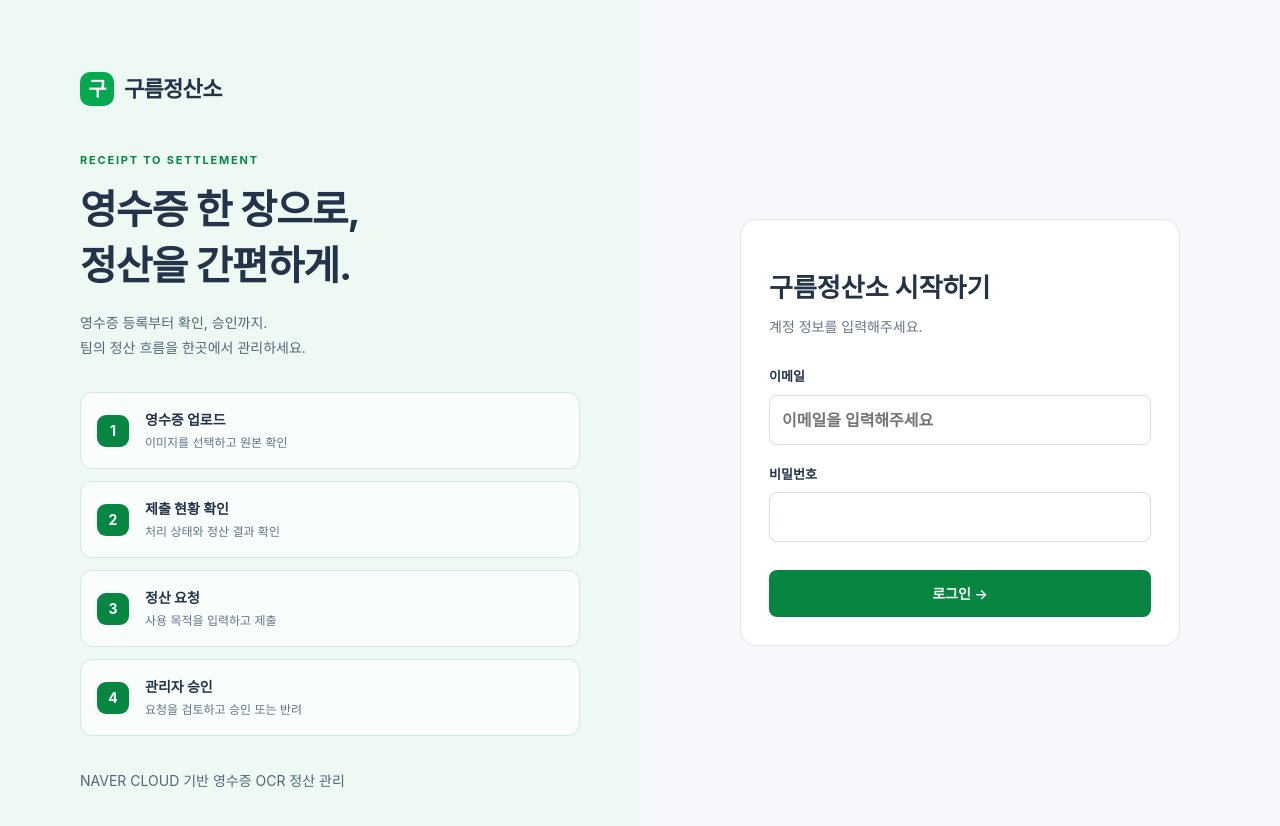
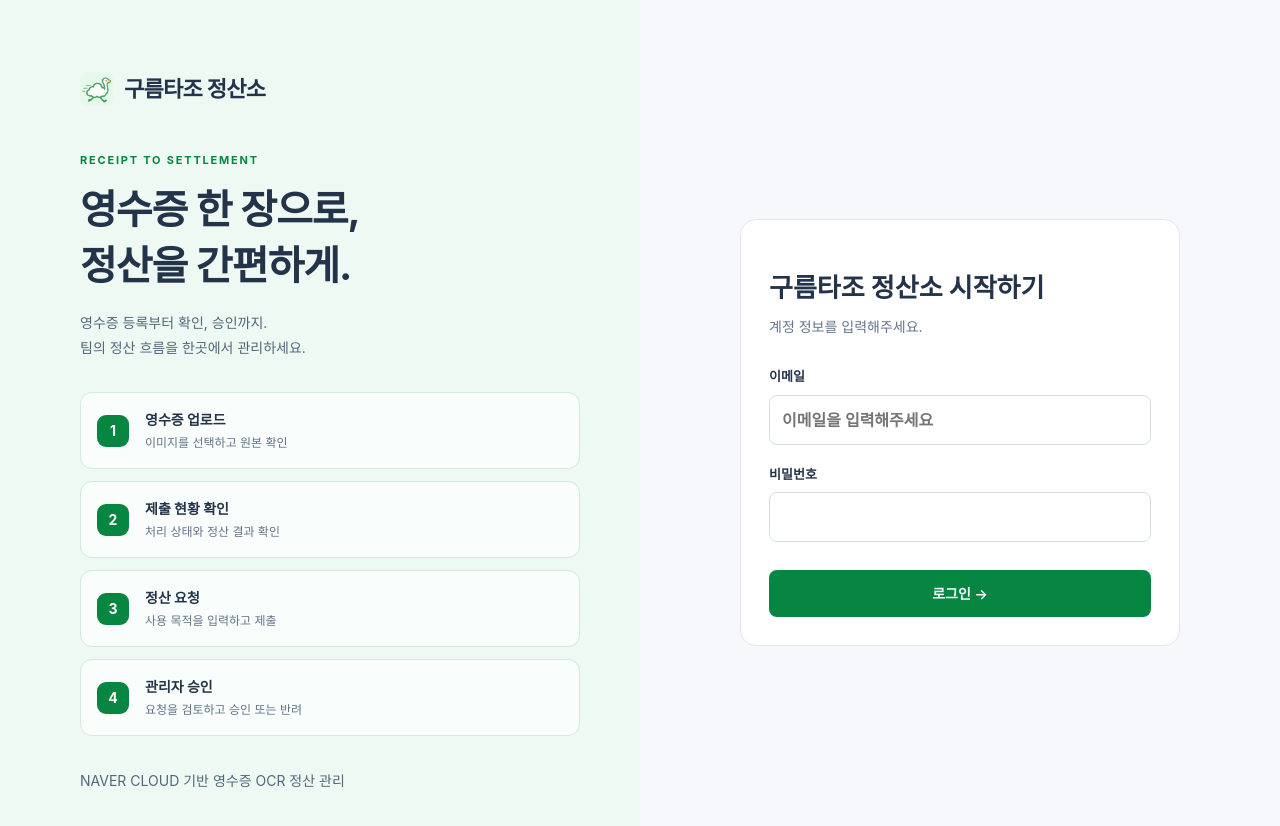
Before and after one commit to Cloud-Ostrich/CloudTajo_Settlement_Front, a React (Vite) app: page / in a window 1280 px wide. Shown: the top 826 px of the page. Built offline with nearby package versions, Linux system fonts and the light colour scheme.

Commit message:
feat: update branding to 구름타조 정산소

```diff
--- a/index.html
+++ b/index.html
@@ -4,7 +4,7 @@
     <meta charset="UTF-8" />
     <link rel="icon" type="image/svg+xml" href="/favicon.svg" />
     <meta name="viewport" content="width=device-width, initial-scale=1.0" />
-    <title>구름정산소</title>
+    <title>구름타조 정산소</title>
   </head>
   <body>
     <div id="root"></div>
--- a/src/components/Sidebar.css
+++ b/src/components/Sidebar.css
@@ -1,7 +1,9 @@
 .sidebar { position: fixed; inset: 0 auto 0 0; width: 240px; background: white; border-right: 1px solid #e5e7eb; padding: 24px 18px; z-index: 40; overflow-y: auto; display: none; }
 .sidebar.is-open { display: block; }
 .logo { display: flex; align-items: center; gap: 10px; font-size: 22px; font-weight: 750; margin-bottom: 40px; letter-spacing: -.7px; }
-.logo-icon { display: grid; place-items: center; width: 34px; height: 34px; border-radius: 10px; background: #03a94f; color: white; font-size: 20px; }
+.sidebar .logo { gap: 8px; font-size: 18px; }
+.logo-icon { position: relative; display: block; flex: 0 0 34px; width: 34px; height: 34px; overflow: hidden; border-radius: 8px; }
+.logo-icon img { position: absolute; top: 50%; left: 50%; width: 148%; height: 148%; max-width: none; object-fit: contain; transform: translate(-50%, -50%); }
 .sidebar-close { margin-left: auto; background: none; border: 0; font-size: 28px; width: 32px; }
 .sidebar-menu { display: flex; flex-direction: column; gap: 8px; }
 .sidebar-menu a { padding: 12px 14px; color: #556274; text-decoration: none; border-radius: 8px; }
--- a/src/components/Sidebar.jsx
+++ b/src/components/Sidebar.jsx
@@ -1,9 +1,10 @@
 import { NavLink } from 'react-router-dom';
 import { useSession } from '../hooks/useMockData';
+import logoImage from '../assets/cloud-ostrich-logo.png';
 import './Sidebar.css';
 function Sidebar({ open, onClose }) {
   const session = useSession();
   const admin = session?.user.role === 'ADMIN';
-  return <aside className={`sidebar${open ? ' is-open' : ''}`}><div className="logo"><span className="logo-icon">구</span><span>구름정산소</span><button className="sidebar-close" onClick={onClose} aria-label="메뉴 닫기">×</button></div><nav id="main-navigation" className="sidebar-menu" aria-label="주 메뉴" onClick={onClose}>{admin ? <><div className="menu-title">관리자</div><NavLink to="/admin/dashboard">운영 대시보드</NavLink><NavLink to="/admin/approvals">승인 관리</NavLink></> : <><NavLink to="/dashboard">내 제출 현황</NavLink><NavLink to="/receipts/new">영수증 등록</NavLink></>}</nav><p className="sidebar-note">영수증부터 정산까지<br />간편하게 관리하세요.</p></aside>;
+  return <aside className={`sidebar${open ? ' is-open' : ''}`}><div className="logo"><span className="logo-icon" aria-hidden="true"><img src={logoImage} alt="" /></span><span>구름타조 정산소</span><button className="sidebar-close" onClick={onClose} aria-label="메뉴 닫기">×</button></div><nav id="main-navigation" className="sidebar-menu" aria-label="주 메뉴" onClick={onClose}>{admin ? <><div className="menu-title">관리자</div><NavLink to="/admin/dashboard">운영 대시보드</NavLink><NavLink to="/admin/approvals">승인 관리</NavLink></> : <><NavLink to="/dashboard">내 제출 현황</NavLink><NavLink to="/receipts/new">영수증 등록</NavLink></>}</nav><p className="sidebar-note">영수증부터 정산까지<br />간편하게 관리하세요.</p></aside>;
 }
 export default Sidebar;
--- a/src/pages/Login.jsx
+++ b/src/pages/Login.jsx
@@ -1,6 +1,7 @@
 import { useState } from 'react';
 import { useNavigate } from 'react-router-dom';
 import { login } from '../api/endpoints';
+import logoImage from '../assets/cloud-ostrich-logo.png';
 import './Receipts.css';
 import './Workspace.css';
 function Login() {
@@ -17,6 +18,6 @@ function Login() {
     catch (err) { setError(err.message); }
     finally { setBusy(false); }
   }
-  return <main className="login-page"><section className="login-story"><div className="logo"><span className="logo-icon">구</span>구름정산소</div><span className="eyebrow">RECEIPT TO SETTLEMENT</span><h1>영수증 한 장으로,<br />정산을 간편하게.</h1><p>영수증 등록부터 확인, 승인까지.<br />팀의 정산 흐름을 한곳에서 관리하세요.</p><ol className="login-flow">{[['영수증 업로드', '이미지를 선택하고 원본 확인'], ['제출 현황 확인', '처리 상태와 정산 결과 확인'], ['정산 요청', '사용 목적을 입력하고 제출'], ['관리자 승인', '요청을 검토하고 승인 또는 반려']].map(([title, detail], index) => <li key={title}><b>{index + 1}</b><div><strong>{title}</strong><p>{detail}</p></div></li>)}</ol><p className="muted">NAVER CLOUD 기반 영수증 OCR 정산 관리</p></section><section className="login-panel"><form className="receipt-card login-form" onSubmit={submit}><h2>구름정산소 시작하기</h2><p className="muted">계정 정보를 입력해주세요.</p><fieldset className="login-fields"><label htmlFor="login-email">이메일<input id="login-email" name="email" type="email" autoComplete="username" value={email} onChange={(event) => setEmail(event.target.value)} placeholder="이메일을 입력해주세요" required /></label><label htmlFor="login-password">비밀번호<input id="login-password" name="password" type="password" autoComplete="current-password" value={password} onChange={(event) => setPassword(event.target.value)} required /></label></fieldset>{error && <p className="error-message" role="alert">{error}</p>}<button className="button primary" disabled={busy}>{busy ? '로그인 중…' : '로그인 →'}</button></form></section></main>;
+  return <main className="login-page"><section className="login-story"><div className="logo"><span className="logo-icon" aria-hidden="true"><img src={logoImage} alt="" /></span>구름타조 정산소</div><span className="eyebrow">RECEIPT TO SETTLEMENT</span><h1>영수증 한 장으로,<br />정산을 간편하게.</h1><p>영수증 등록부터 확인, 승인까지.<br />팀의 정산 흐름을 한곳에서 관리하세요.</p><ol className="login-flow">{[['영수증 업로드', '이미지를 선택하고 원본 확인'], ['제출 현황 확인', '처리 상태와 정산 결과 확인'], ['정산 요청', '사용 목적을 입력하고 제출'], ['관리자 승인', '요청을 검토하고 승인 또는 반려']].map(([title, detail], index) => <li key={title}><b>{index + 1}</b><div><strong>{title}</strong><p>{detail}</p></div></li>)}</ol><p className="muted">NAVER CLOUD 기반 영수증 OCR 정산 관리</p></section><section className="login-panel"><form className="receipt-card login-form" onSubmit={submit}><h2>구름타조 정산소 시작하기</h2><p className="muted">계정 정보를 입력해주세요.</p><fieldset className="login-fields"><label htmlFor="login-email">이메일<input id="login-email" name="email" type="email" autoComplete="username" value={email} onChange={(event) => setEmail(event.target.value)} placeholder="이메일을 입력해주세요" required /></label><label htmlFor="login-password">비밀번호<input id="login-password" name="password" type="password" autoComplete="current-password" value={password} onChange={(event) => setPassword(event.target.value)} required /></label></fieldset>{error && <p className="error-message" role="alert">{error}</p>}<button className="button primary" disabled={busy}>{busy ? '로그인 중…' : '로그인 →'}</button></form></section></main>;
 }
 export default Login;
```
Also changed, not shown: src/assets/cloud-ostrich-logo.png (added), 1 other file (tests, documents, lock files or other folders).
